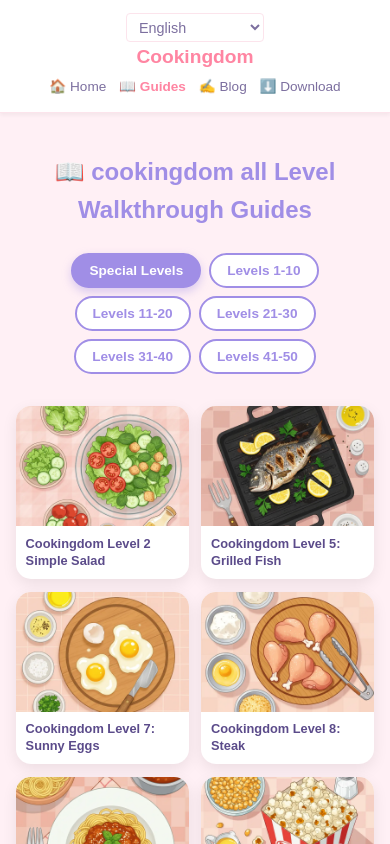
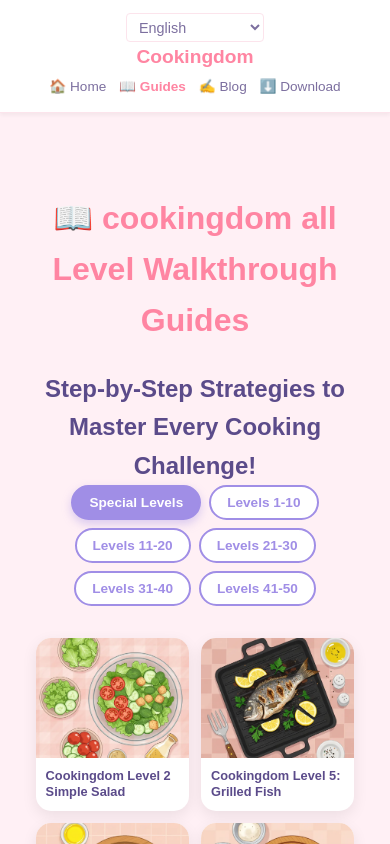
Before and after one commit to wyong32/cookingdom, a Vue app: page /guides in a window 390 px wide. Shown: the top 844 px of the page. Built offline with nearby package versions, Linux system fonts and the light colour scheme.

Commit message:
修改标题

```diff
--- a/src/components/GuidesSection.vue
+++ b/src/components/GuidesSection.vue
@@ -2,7 +2,7 @@
   <section class="guides-section">
     <div class="container">
       <!-- Add Title -->
-      <h2>{{ $t('guides.title') }}</h2>
+      <!-- <h2>{{ $t('guides.title') }}</h2> -->
 
       <!-- Tabs Navigation -->
       <div class="tabs-nav">
@@ -44,7 +44,7 @@
             <img :src="guide.imageUrl" :alt="guide.title?.replace(brRegex, ' ') || 'Guide image'" />
           </div>
           <div class="guide-content">
-            <h4 v-html="guide.title"></h4>
+            <h3 v-html="guide.title"></h3>
           </div>
         </router-link>
       </div>
@@ -209,7 +209,7 @@ const filteredGuides = computed(() => {
   padding: 1rem;
 }
 
-.guide-content h4 {
+.guide-content h3 {
   margin: 0; /* Remove default margin */
   font-size: 1rem; /* Slightly smaller font */
   color: #5b4b8a; /* Darker purple */
@@ -248,7 +248,7 @@ const filteredGuides = computed(() => {
     grid-template-columns: repeat(4, minmax(0, 1fr));
     gap: 1rem;
   }
-  .guide-content h4 {
+  .guide-content h3 {
     font-size: 0.9rem;
   }
 }
@@ -278,7 +278,7 @@ const filteredGuides = computed(() => {
   .guide-content {
     padding: 0.6rem;
   }
-  .guide-content h4 {
+  .guide-content h3 {
     font-size: 0.8rem;
     line-height: 1.3;
   }
--- a/src/locales/en.json
+++ b/src/locales/en.json
@@ -190,6 +190,7 @@
   },
   "guides": {
     "title": "📖 cookingdom all Level Walkthrough Guides",
+    "title1": "Step-by-Step Strategies to Master Every Cooking Challenge!",
     "tabs": {
       "special": "Special Levels",
       "levels1_10": "Levels 1-10",
--- a/src/views/GuideView.vue
+++ b/src/views/GuideView.vue
@@ -19,6 +19,8 @@ const { guides, isLoading, error } = useGuides(locale)
 <template>
   <div class="guide-view">
     <!-- Added fallback text -->
+    <h1>{{ $t('guides.title') }}</h1>
+    <h2>{{ $t('guides.title1') }}</h2>
 
     <!-- Use the GuidesSection component, passing the reactive data as props -->
     <!-- Note: prop names are kebab-case in template -->
@@ -40,7 +42,17 @@ h1 {
   color: #5b4b8a;
   font-size: 2.2rem;
 }
-.guide-view {
-  padding: 0;
+
+/* Added style for h2 in guide-view */
+.guide-view h1 {
+  text-align: center;
+  font-size: 2rem;
+  color: #ff85a2; /* Pink color, consistent with HomeView */
+  margin-bottom: 1.5rem;
+}
+.guide-view h2 {
+  text-align: center;
+  font-size: 1.5rem;
+  color: #5b4b8a;
 }
 </style>
--- a/src/views/HomeView.vue
+++ b/src/views/HomeView.vue
@@ -162,6 +162,7 @@ const swiperModules = [Autoplay, EffectCoverflow]
 
       <!-- Guides Section (Use the new component and pass props) -->
       <div id="guides-section">
+        <h2>{{ $t('guides.title') }}</h2>
         <GuidesSection :guides="guides" :is-loading="guidesLoading" :error="guidesError" />
       </div>
 
@@ -542,16 +543,18 @@ main {
 
 /* Guides Section */
 .guides-section {
-  padding: 4rem 0;
-  background-color: #ffffff;
+  padding: 2rem 0;
 }
 
 /* Style for the new h2 title */
-.guides-section h2 {
+#guides-section {
+  padding: 2rem 0 0 0;
+}
+
+#guides-section h2 {
   text-align: center;
   font-size: 2rem;
   color: #ff85a2; /* Pink color like other titles */
-  margin-bottom: 1.5rem; /* Space below title */
 }
 
 /* Tabs Navigation Styles */
```
